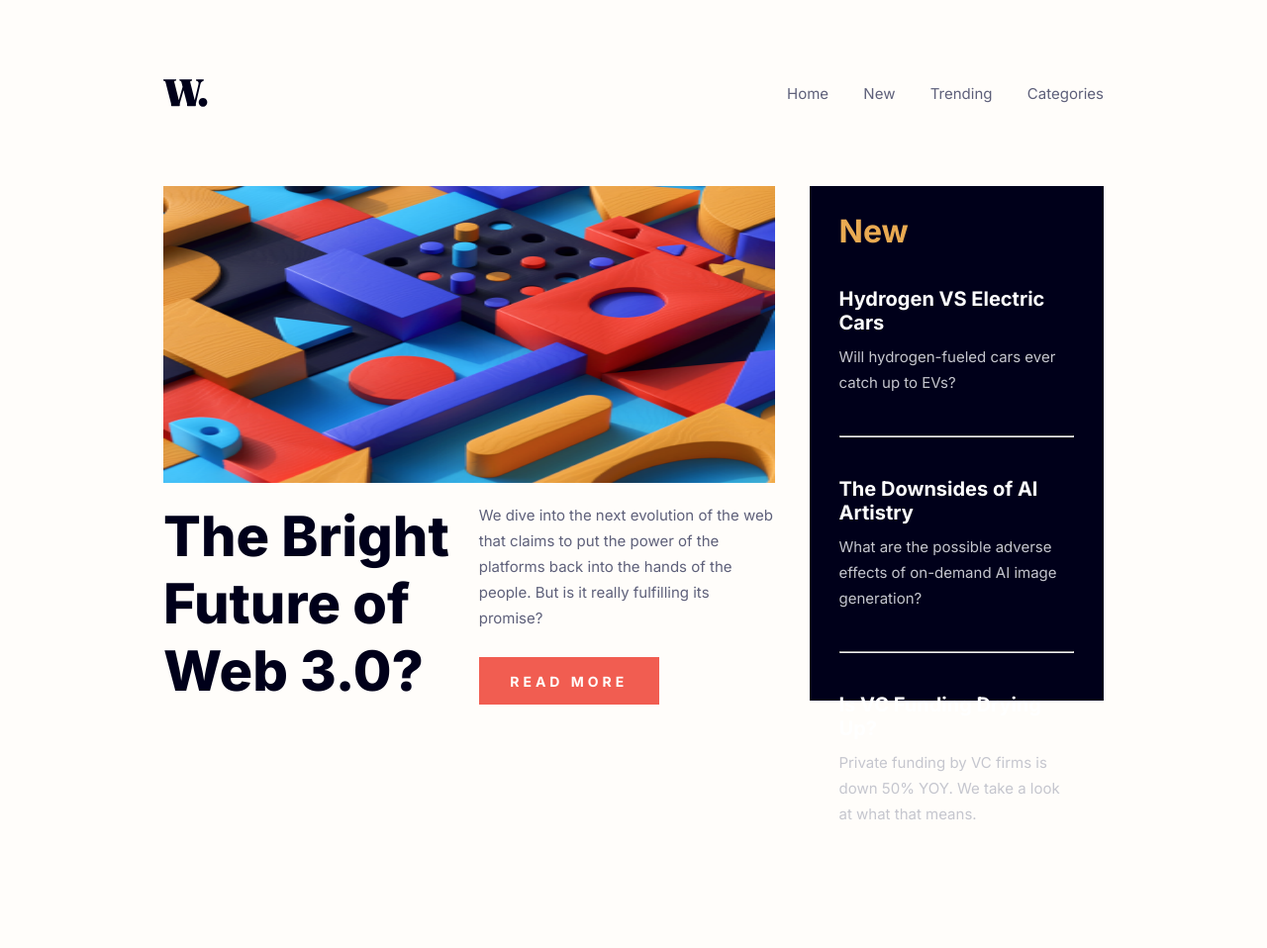
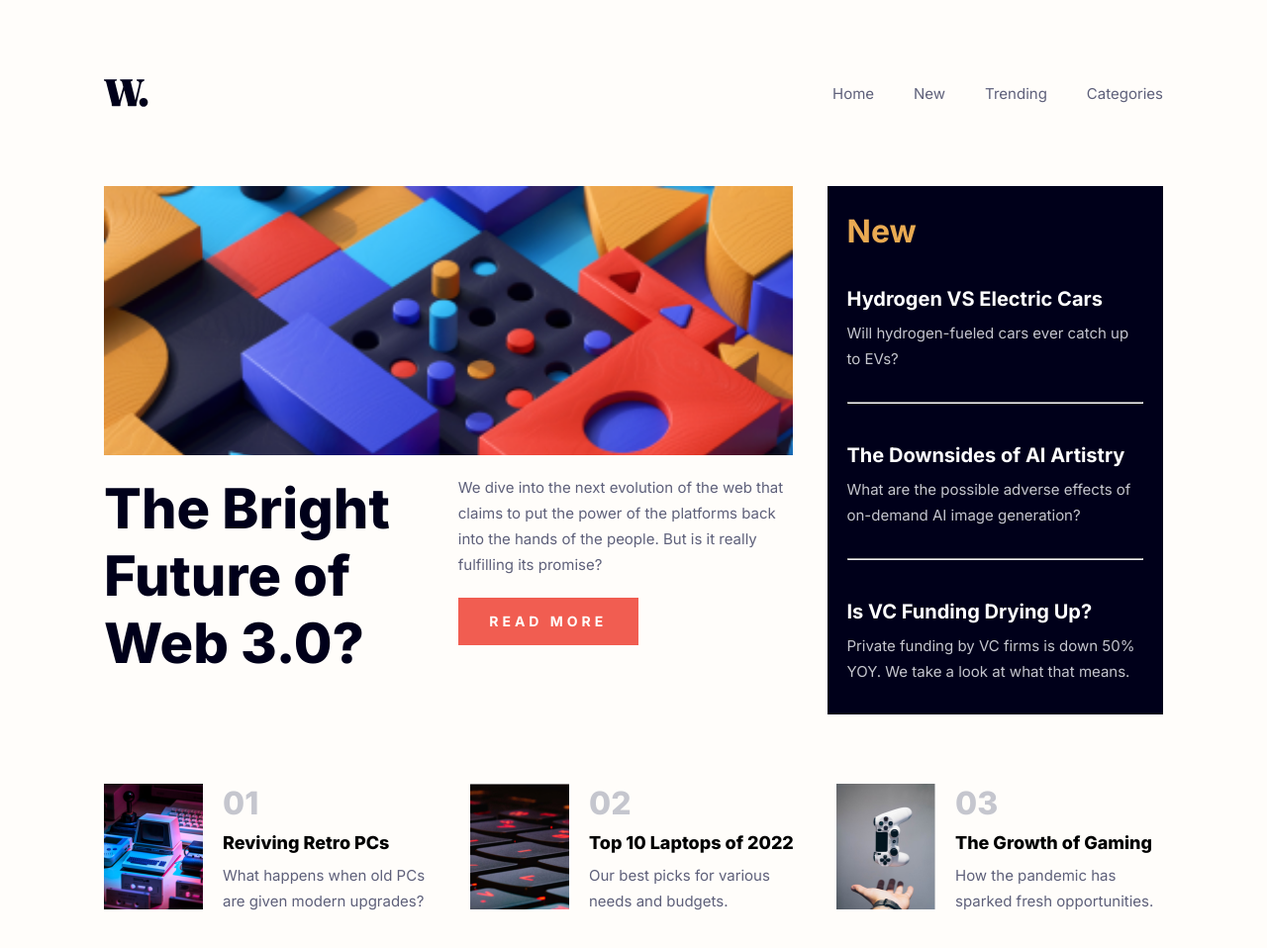
Before and after one commit to Junior-dev-Track/14-css-web-3-0-project-Lameuhton, a plain HTML site: page index.html in a window 1280 px wide. Shown: the whole page at 99% size. Before the commit the page ends 836 px from the top, so only its background shows below. Drawn offline with Linux system fonts and the light colour scheme.

Commit message:
finished

```diff
--- a/index.html
+++ b/index.html
@@ -10,6 +10,7 @@
 <link href="https://fonts.googleapis.com/css2?family=Inter:wght@100..900&display=swap" rel="stylesheet">
 </head>
 <body>
+    <div class="container">
         <header>
             <img src="images/logo.svg" alt="Logo" class="logo">
             <img src="images/Group.svg" alt="Menu burger" class="icon-menu">
@@ -55,7 +56,37 @@
                 </article>
             </div>
         </main>
-    <section></section>
+        <section>
+            <article>
+                <img src="images/image2.jpg" alt="old pc">
+                <div>
+                    <h1>01</h1>
+                    <h2>Reviving Retro PCs</h2>
+                    <p>What happens when old PCs are given modern upgrades?</p>
+                </div>
+
+            </article>
+            <article>
+                <img src="images/image3.jpg" alt="keyboard keys">
+                <div>
+                    <h1>02</h1>
+                    <h2>Top 10 Laptops of 2022</h2>
+                    <p>Our best picks for various needs and budgets.</p>
+                </div>
+
+            </article>
+            <article>
+                <img src="images/image4.jpg" alt="joystick">
+                <div>
+                     <h1>03</h1>
+                    <h2>The Growth of Gaming</h2>
+                    <p>How the pandemic has sparked fresh opportunities.</p>
+                </div>
+
+            </article>
+        </section>
+    </div>
+
 
 
 </body>
--- a/style.css
+++ b/style.css
@@ -52,9 +52,14 @@ a {
 /*--------------------------------------------*/
 
 body {
-    margin: 0 16px 100px 16px;
     background-color: #FFFDFA;
     font-family: "Inter", sans-serif;
+}
+
+.container {
+    max-width: 1110px;
+    margin: 0 auto;
+    padding: 0 20px;
 }
 
 header {
@@ -87,7 +92,7 @@ p {
 main {
     display: flex;
     flex-direction: column;
-    gap: 50px;
+    gap: 70px;
 }
 
 h1, h3 {
@@ -98,7 +103,7 @@ h1 {
     font-weight: 800;
 }
 
-h2 {
+.main-container2 h2 {
     font-weight: 700;
     font-size: 32px;
     line-height: 32px;
@@ -107,13 +112,13 @@ h2 {
 
 .image-header {
     width: 100%;
-    height: 100%;
 }
 
 .main-container1 {
     display: flex;
     flex-direction: column;
     gap: 20px;
+
 }
 
 .c1, .c2 {
@@ -123,39 +128,41 @@ h2 {
 }
 
 .c2 {
-    justify-content: space-between;
+
 }
 
 .main-container2 {
     background-color: #00001A;
-    padding: 30px 30px;
+    padding: 30px 20px;
+    display: flex;
+    flex-direction: column;
+    gap: 30px;
 }
 
 .main-container2 article {
     color: white;
+
 }
 
 .main-container2 h1 {
     font-weight: 700;
+    color: white;
+    font-size: 20px;
+    line-height: 24px;
+    margin: 10px 0;
 }
 
 .main-container2 h2 {
-    margin-bottom: 40px;
+    /* margin-bottom: 40px; */
 }
 
 article p {
     color: #C5C6CE;
 }
 
-article h1 {
-    color: white;
-    font-size: 20px;
-    line-height: 24px;
-    margin: 10px 0;
-}
-
 .c1 h1 {
     font-size: 40px;
+
 }
 
 .c2 a {
@@ -181,13 +188,51 @@ a, p {
 }
 
 hr {
-    margin: 40px 0;
+    order: 1px solid #5E607A;
+    /* margin: 30px 0; */
+}
+
+section {
+    margin: 70px 0;
+    display: flex;
+    flex-direction: column;
+    justify-content: space-between;
+    width: 100%;
+    gap: 40px;
+}
+
+section img {
+    width: 100px;
+    height: 127px;
+}
+
+section article {
+    display: flex;
+    gap: 20px;
+    flex: 1;
+}
+
+section h1 {
+    font-size: 32px;
+    color: #C5C6CE;
+}
+
+section h2 {
+    font-size: 18px;
+    font-weight: 800;
+}
+
+section p {
+    color: #5E607A;
+}
+
+section div {
+    display: flex;
+    flex-direction: column;
+    gap: 10px;
 }
 
 @media screen and (min-width: 769px) {
-    body {
-        margin: 0 165px;
-    }
 
 
     nav {
@@ -199,24 +244,19 @@ hr {
     }
 
     ul {
-        width: 25vw;
         flex-direction: row;
         justify-content: space-between;
         font-size: 15px;
+        gap: 40px;
     }
 
     main {
         flex-direction: row;
         gap: 35px;
-        max-height: 65vh;
     }
 
     header {
         margin: 10vh 0;
-    }
-
-    .image-header {
-        max-width: 100%;
     }
 
     .c1 {
@@ -238,7 +278,7 @@ hr {
 
     .main-container1 {
         max-width: 65%;
-        height: 60%;
+
     }
 
     .maint-container2 {
@@ -249,4 +289,13 @@ hr {
         height: 300px;
         overflow: hidden;
     }
+
+    section {
+        flex-direction: row;
+    }
+
+    section img {
+        width: 100px;
+        height: 127px;
+    }
 }
```
Lines whose indentation alone changed are shown as unchanged.
